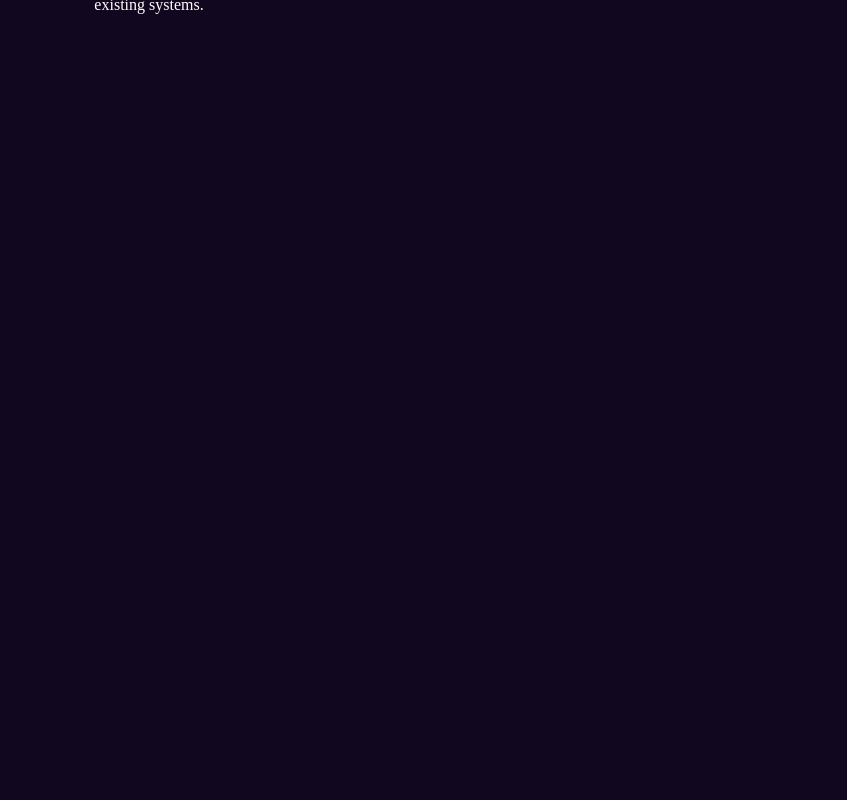
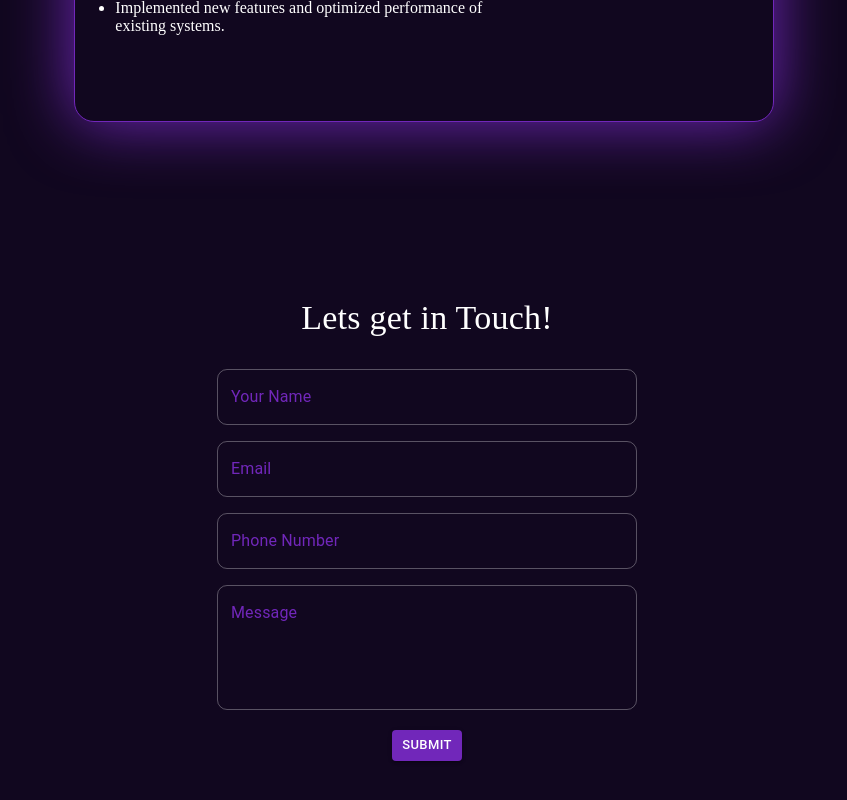
Before and after one commit to meetg21/Portfolio, a React (Vite) app: page / in a window 1280 px wide. Shown: the part 1981-2781 px from the top of the page, without its empty margins (237-1084 px from the left). Before the commit the page ends 2149 px from the top, so only its background shows below. Built offline with nearby package versions, Linux system fonts and the light colour scheme.

Commit message:
contact us form

```diff
--- a/dev-dist/sw.js
+++ b/dev-dist/sw.js
@@ -85,7 +85,7 @@ define(['./workbox-9637eeee'], (function (workbox) { 'use strict';
     "revision": "3ca0b8505b4bec776b69afdba2768812"
   }, {
     "url": "index.html",
-    "revision": "0.28gug30nsd8"
+    "revision": "0.bu85cis0hv"
   }], {});
   workbox.cleanupOutdatedCaches();
   workbox.registerRoute(new workbox.NavigationRoute(workbox.createHandlerBoundToURL("index.html"), {
--- a/package.json
+++ b/package.json
@@ -15,6 +15,7 @@
     "@emotion/styled": "^11.11.0",
     "@mui/icons-material": "^5.15.12",
     "@mui/material": "^5.15.12",
+    "emailjs-com": "^3.2.0",
     "react": "^18.2.0",
     "react-dom": "^18.2.0",
     "react-scroll": "^1.9.0"
--- a/src/App.jsx
+++ b/src/App.jsx
@@ -2,6 +2,7 @@ import Navbar from "./Components/Navbar";
 import Home from "./Components/Home";
 import Projects from "./Components/Projects";
 import Experience from "./Components/Experience";
+import ContactUs from "./Components/ContactUs";
 
 function App() {
   return (
@@ -10,6 +11,7 @@ function App() {
       <Home />
       <Projects></Projects>
       <Experience></Experience>
+      <ContactUs></ContactUs>
     </>
   );
 }
--- /dev/null
+++ b/src/Components/ContactUs.css
@@ -0,0 +1,49 @@
+.mainhead {
+  display: flex;
+  justify-content: center;
+  align-items: center;
+  min-height: 100vh;
+}
+
+.contactus-container {
+  padding-top: 30px;
+  height: 80vh;
+  width: 100vw;
+  max-width: 600px;
+}
+
+/* .contactus-container
+  form
+  .MuiOutlinedInput-root.Mui-focused
+  .MuiOutlinedInput-notchedOutline {
+
+  border: 1px solid #7127ba;
+} */
+
+.contactus-container
+  form
+  .MuiOutlinedInput-root
+  .MuiOutlinedInput-notchedOutline {
+  border: 1px solid rgba(255, 255, 255, 0.3); /* Set the initial border color */
+}
+
+.contactus-container
+  form
+  .MuiOutlinedInput-root:hover
+  .MuiOutlinedInput-notchedOutline,
+.contactus-container
+  form
+  .MuiOutlinedInput-root.Mui-focused
+  .MuiOutlinedInput-notchedOutline {
+  border-color: #7127ba; /* Set the border color on hover and focus */
+}
+
+.contactus-container form .MuiOutlinedInput-root {
+  border-radius: 10px;
+}
+
+@media screen and (max-width: 768px) {
+  .contactus-container {
+    width: 90vw;
+  }
+}
--- /dev/null
+++ b/src/Components/ContactUs.jsx
@@ -0,0 +1,159 @@
+import React, { useState } from "react";
+import "./ContactUs.css";
+import Box from "@mui/material/Box";
+import Container from "@mui/material/Container";
+import TextField from "@mui/material/TextField";
+import Button from "@mui/material/Button";
+import Typography from "@mui/material/Typography";
+import { send } from "emailjs-com";
+
+const ContactUs = () => {
+  const initialFormState = {
+    from_name: "",
+    number: "",
+    message: "",
+    reply_to: "",
+  };
+
+  const [toSend, setToSend] = useState(initialFormState);
+  const [loading, setLoading] = useState(false);
+  const onSubmit = (e) => {
+    e.preventDefault();
+    setLoading(true);
+    send("service_yo2bvte", "template_uypz275", toSend, "YcZ9zK5-os-yA9WwB")
+      .then((response) => {
+        console.log("SUCCESS!", response.status, response.text);
+        setToSend(initialFormState);
+        setLoading(false);
+      })
+      .catch((err) => {
+        console.log("FAILED...", err);
+        setLoading(false);
+      });
+  };
+
+  const handleChange = (e) => {
+    setToSend({ ...toSend, [e.target.name]: e.target.value });
+  };
+
+  return (
+    <div>
+      <div id="contact" className="mainhead">
+        <Container maxWidth="sm">
+          <Box className="contactus-container">
+            <Typography
+              variant="h4"
+              style={{
+                color: "#FFFFFF",
+                marginBottom: "30px",
+                textAlign: "center",
+                fontFamily: "Cormorant Upright",
+              }}
+            >
+              Lets get in Touch!
+            </Typography>
+            <form onSubmit={onSubmit}>
+              <TextField
+                label="Your Name"
+                variant="outlined"
+                margin="normal"
+                name="from_name"
+                value={toSend.from_name}
+                onChange={handleChange}
+                fullWidth
+                style={{
+                  backgroundColor: "transparent",
+                  marginBottom: "10px",
+                  width: "70%",
+                  borderRadius: "20px",
+                  marginLeft: "auto",
+                  marginRight: "auto",
+
+                  display: "block",
+                }}
+                InputLabelProps={{ style: { color: "#7127ba" } }}
+                inputProps={{ style: { color: "white" } }}
+              />
+              <TextField
+                label="Email"
+                variant="outlined"
+                margin="normal"
+                name="reply_to"
+                value={toSend.reply_to}
+                onChange={handleChange}
+                fullWidth
+                style={{
+                  backgroundColor: "transparent",
+                  marginBottom: "10px",
+                  width: "70%",
+                  borderRadius: "20px",
+                  marginLeft: "auto",
+                  marginRight: "auto",
+                  display: "block",
+                }}
+                InputLabelProps={{ style: { color: "#7127ba" } }}
+                inputProps={{ style: { color: "white" } }}
+              />
+              <TextField
+                label="Phone Number"
+                variant="outlined"
+                margin="normal"
+                name="number"
+                value={toSend.number}
+                onChange={handleChange}
+                fullWidth
+                style={{
+                  backgroundColor: "transparent",
+                  marginBottom: "10px",
+                  width: "70%",
+                  borderRadius: "20px",
+                  marginLeft: "auto",
+                  marginRight: "auto",
+                  display: "block",
+                }}
+                InputLabelProps={{ style: { color: "#7127ba" } }}
+                inputProps={{ style: { color: "white" } }}
+              />
+              <TextField
+                label="Message"
+                variant="outlined"
+                multiline
+                rows={4}
+                margin="normal"
+                name="message"
+                value={toSend.message}
+                onChange={handleChange}
+                fullWidth
+                style={{
+                  backgroundColor: "transparent",
+                  marginBottom: "20px",
+                  width: "70%",
+                  borderRadius: "20px",
+                  marginLeft: "auto",
+                  marginRight: "auto",
+                  display: "block",
+                }}
+                InputLabelProps={{ style: { color: "#7127ba" } }}
+                inputProps={{ style: { color: "white" } }}
+              />
+              <Button
+                variant="contained"
+                type="submit"
+                size="small"
+                style={{
+                  background: "#7127ba",
+                  display: "block",
+                  margin: "0 auto",
+                }}
+              >
+                {loading ? "Sending..." : "Submit"}
+              </Button>
+            </form>
+          </Box>
+        </Container>
+      </div>
+    </div>
+  );
+};
+
+export default ContactUs;
--- a/src/Components/Experience.css
+++ b/src/Components/Experience.css
@@ -37,9 +37,14 @@
 
 .experience-list {
   display: flex;
+  padding: 20px;
   flex-direction: column;
+  border: 0.5px solid #7127ba;
+  border-radius: 20px;
   width: 100%;
-  /* background-color: aqua; */
+  /* border: 1px solid #7127ba; */
+  filter: drop-shadow(0 0 2em #7127ba);
+  background-color: #11071f;
 }
 .work-head h1 {
   text-align: center;
@@ -92,7 +97,6 @@ ul {
 .tech-stack {
   margin-bottom: 0px;
   display: flex;
-  /* flex-direction: column; */
   gap: 10px; /* Add gap between tech stack items */
   flex-wrap: wrap;
 }
--- a/src/Components/Experience.jsx
+++ b/src/Components/Experience.jsx
@@ -82,4 +82,4 @@ const Experience = () => {
   );
 };
 
-export default Experience;
+export default Experience
```
Also changed, not shown: 1 other file (tests, documents, lock files or other folders).
